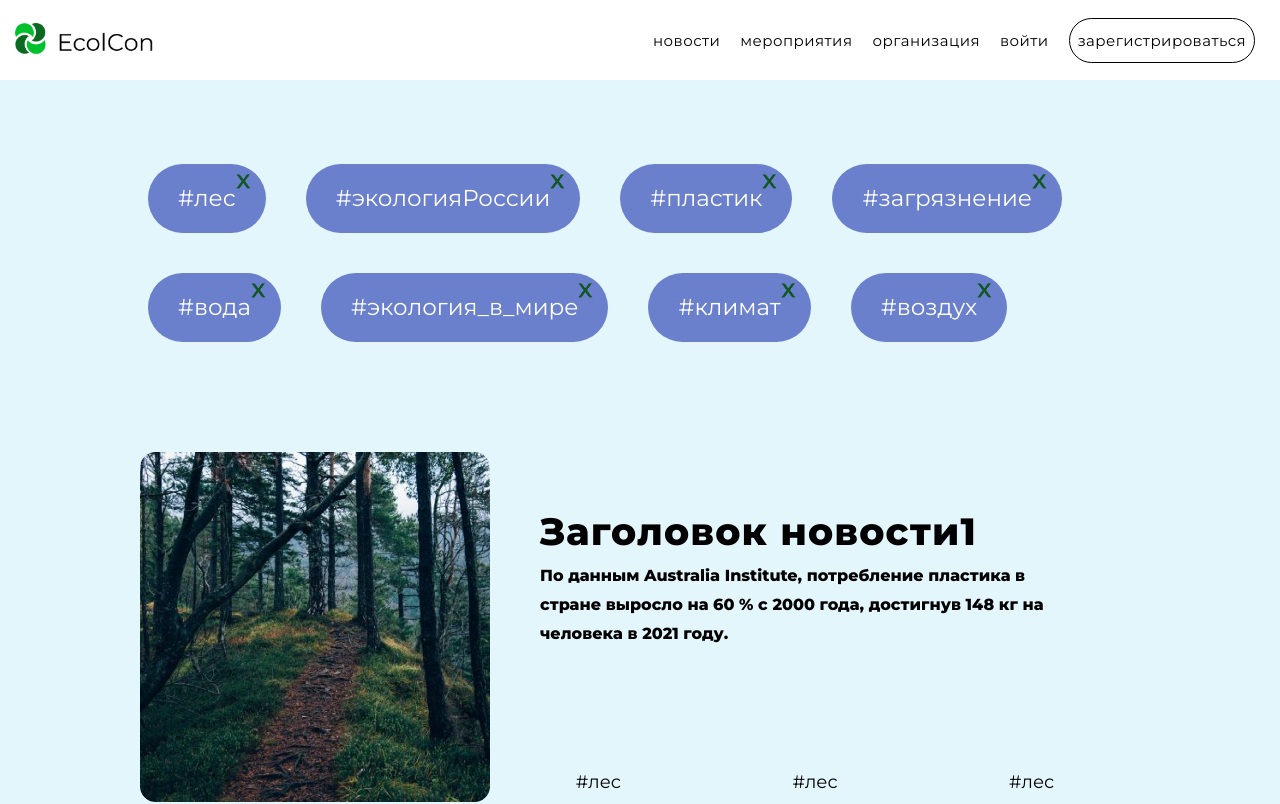
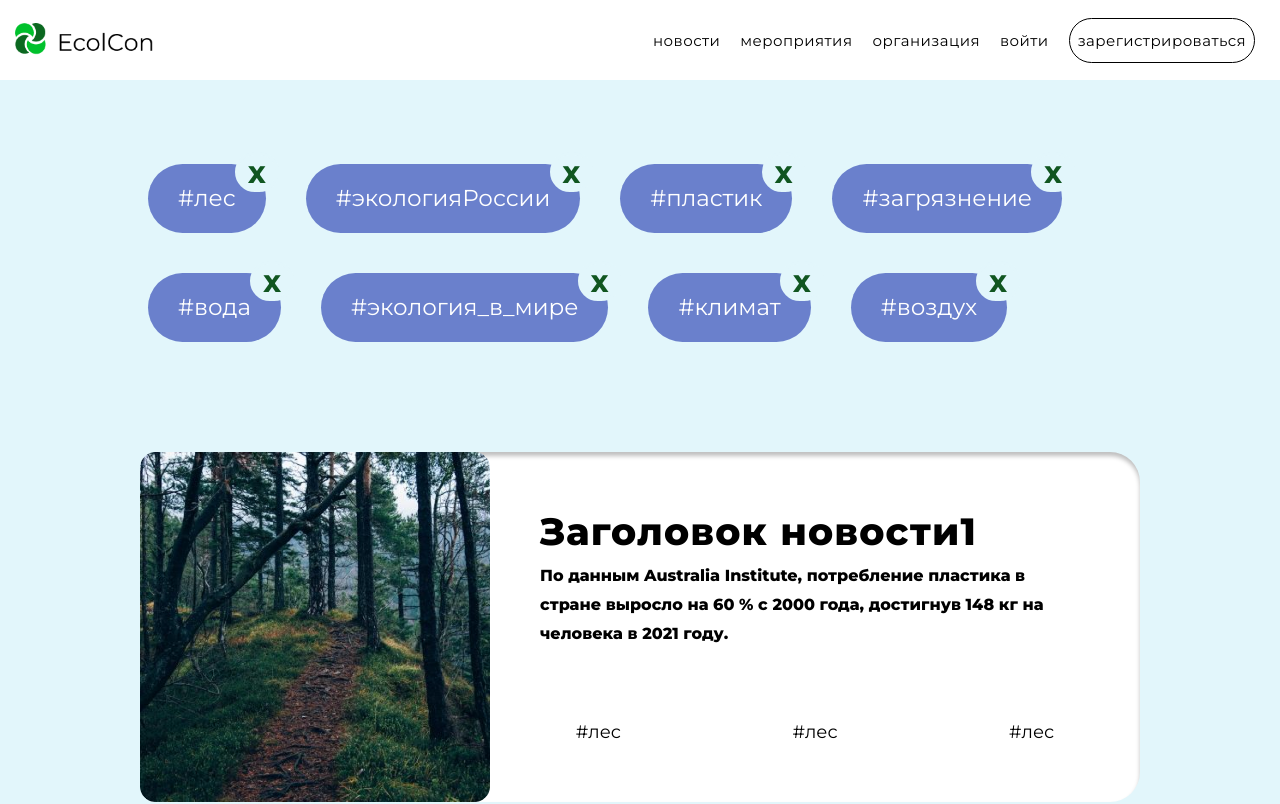
Before and after one commit to Kuzy53/EcolCon, a React (Vite) app: page /news in a window 1280 px wide. Shown: the top 804 px of the page. Built offline with nearby package versions, Linux system fonts and the light colour scheme.

Commit message:
fix news

```diff
--- a/src/pages/NewsPage/NewsPage.jsx
+++ b/src/pages/NewsPage/NewsPage.jsx
@@ -53,7 +53,7 @@ const NewsPage = () => {
         <div className={styles.filterTags}>
           {tags.map((tag, index) => (
             <div className={styles.filterTag} key={index}>#{tag}
-              <img onClick={() => onDeleteTag(tag)} className={styles.filterTagClose} src="src/assets/icons/X.png" alt="" />
+              <p onClick={() => onDeleteTag(tag)} className={styles.filterTagClose} alt="">X</p>
             </div>
           ))}
         </div>
--- a/src/pages/NewsPage/NewsPage.module.css
+++ b/src/pages/NewsPage/NewsPage.module.css
@@ -22,11 +22,17 @@ color: #FFFFFF;
 }
 .filterTagClose {
     cursor: pointer;
-    width: 15px;
-    height: 15px;
     position: absolute;
-    top: 10px;
-    right: 15px;
+    top: -12px;
+    right: -13px;
+    color: #105620;
+    padding: 0 10px;
+    border: 3px #E2F6FB solid;
+    border-radius: 100px;
+    background-color: #E2F6FB;
+    font-weight: 600;
+    font-size: 24px;
+    height: 40px;
 }
 
 .news {
@@ -40,6 +46,10 @@ color: #FFFFFF;
     max-width: 1000px;
     cursor: pointer;
  display: flex;
+ border-radius: 30px;
+ background-color: #FFFFFF;
+ box-shadow: 0px 4px 4px 0px #00000040 inset;
+
 }
 .newsItemImg {
 
@@ -86,7 +96,7 @@ color: #000000;
     position: absolute;
     display: flex;
     justify-content: space-around;
-    bottom: 0;
+    bottom: 50px;
     right: 0;
 }
 .newsItemTag {
```
